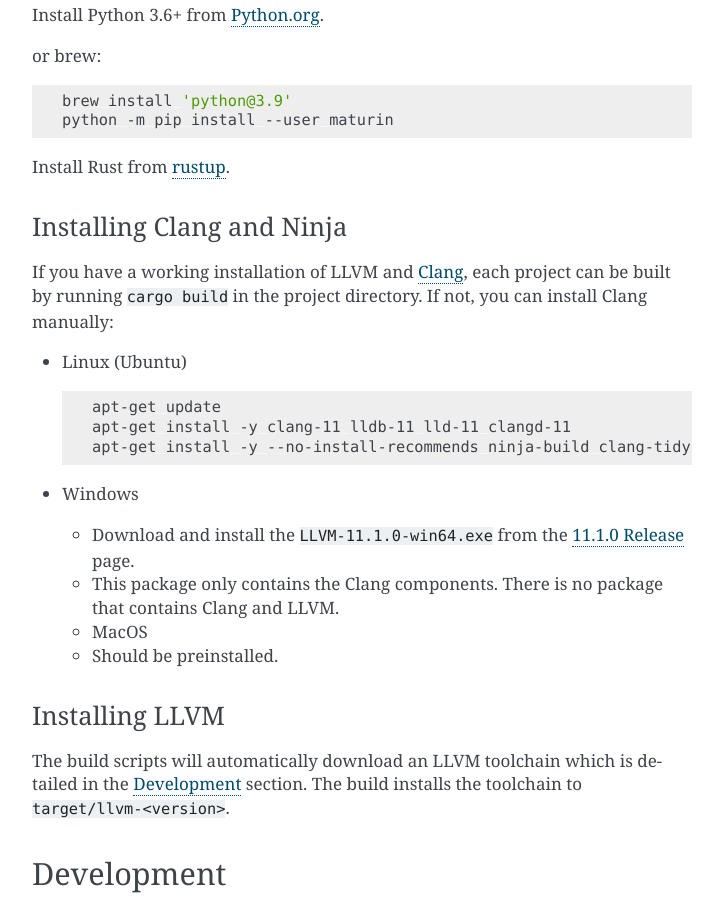
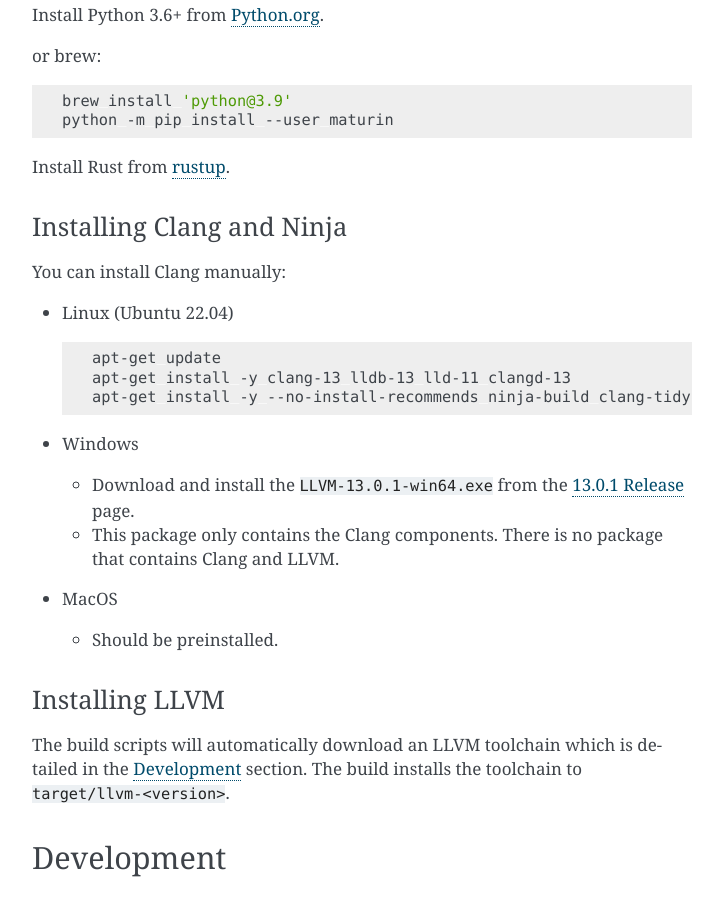
Before and after one commit to qir-alliance/pyqir, a Sphinx documentation site: the page built from docs/development-guide/building.md, in a window 1280 px wide and 900 px high, scrolled down 1204 px. Shown: the whole window, without its empty margins (388-1111 px from the left). Built offline with Sphinx 7.4.7, drawn with Linux system fonts in a browser that asks for light colours; some of the changed text lies outside the part shown.

Commit message:
Adding initial LLVM 13 changes

````diff
--- a/docs/development-guide/building.md
+++ b/docs/development-guide/building.md
@@ -4,11 +4,11 @@
 
 ### Requirements
 
-- [Rust 1.56+](https://rustup.rs/)
+- [Rust 1.57+](https://rustup.rs/)
 - [Python 3.6+](https://www.python.org)
 - [PowerShell 7+
   (Core)](https://github.com/powershell/powershell#get-powershell)
-- [LLVM/Clang 11.1.0](https://llvm.org/) - See [Installing
+- [LLVM/Clang 13.0.1](https://llvm.org/) - See [Installing
   LLVM](#installing-llvm)
 - If compiling LLVM from source:
   - [CMake 3.10+](https://github.com/Kitware/CMake/releases/tag/v3.10.3)
@@ -63,25 +63,23 @@ Install Rust from [rustup](https://rustup.rs/).
 
 ### Installing Clang and Ninja
 
-If you have a working installation of LLVM and [Clang](https://clang.llvm.org/),
-each project can be built by running `cargo build` in the project directory. If
-not, you can install Clang manually:
+You can install Clang manually:
 
-- Linux (Ubuntu)
+- Linux (Ubuntu 22.04)
 
   ```bash
   apt-get update
-  apt-get install -y clang-11 lldb-11 lld-11 clangd-11
-  apt-get install -y --no-install-recommends ninja-build clang-tidy-11 build-essential
+  apt-get install -y clang-13 lldb-13 lld-11 clangd-13
+  apt-get install -y --no-install-recommends ninja-build clang-tidy-13 build-essential
   ```
 
 - Windows
-  - Download and install the `LLVM-11.1.0-win64.exe` from the [11.1.0
-    Release](https://github.com/llvm/llvm-project/releases/tag/llvmorg-11.1.0)
+  - Download and install the `LLVM-13.0.1-win64.exe` from the [13.0.1
+    Release](https://github.com/llvm/llvm-project/releases/tag/llvmorg-13.0.1)
     page.
   - This package only contains the Clang components. There is no package that
     contains Clang and LLVM.
-  - MacOS
+- MacOS
   - Should be preinstalled.
 
 ### Installing LLVM
--- a/notice.hbs
+++ b/notice.hbs
@@ -15,10 +15,10 @@ This work contains work released under the following licenses:
 
 
 {{/each}}{{/each}}
-LLVM 11.0 - Apache-2.0 WITH LLVM-exception - Apache License v2.0 with LLVM Exceptions
+LLVM 13.0 - Apache-2.0 WITH LLVM-exception - Apache License v2.0 with LLVM Exceptions
 https://github.com/llvm/llvm-project
 
-https://github.com/llvm/llvm-project/blob/llvmorg-11.1.0/llvm/LICENSE.TXT
+https://github.com/llvm/llvm-project/blob/llvmorg-13.0.1/llvm/LICENSE.TXT
 
 ==============================================================================
 The LLVM Project is under the Apache License v2.0 with LLVM Exceptions:
````
Also changed, not shown: 6 other files.
